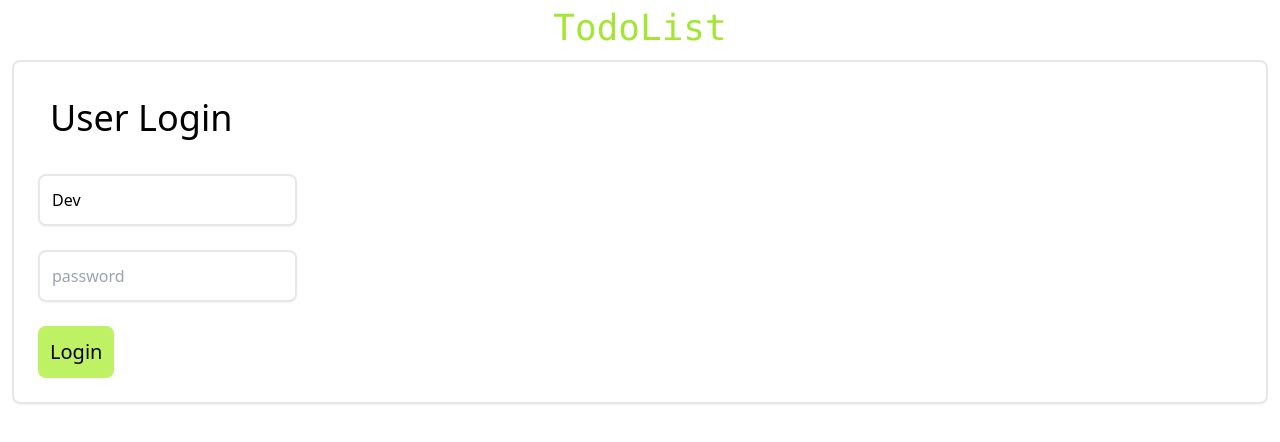
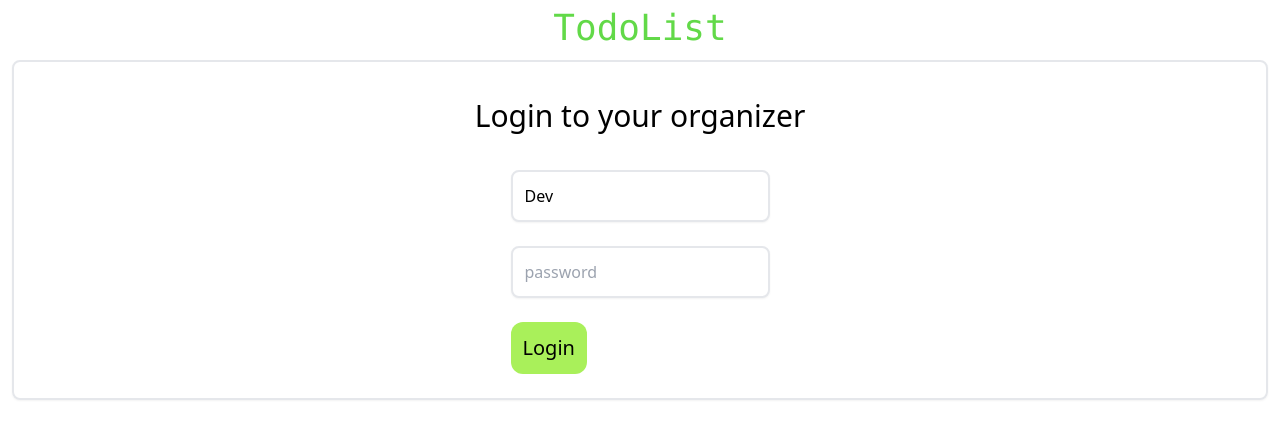
Before and after one commit to hntddt123/TodoOrganizer, a React app: page / in a window 1280 px wide. Shown: the top 442 px of the page. Built offline with nearby package versions, Linux system fonts and the light colour scheme.

Commit message:
Added tailwind and code cleanup

```diff
--- a/src/app/components/App.jsx
+++ b/src/app/components/App.jsx
@@ -3,7 +3,7 @@ import { useSelector } from 'react-redux';
 import { BrowserRouter, Routes, Route, Navigate } from 'react-router-dom';
 
 import Dashboard from './Dashboard';
-import Navigation from './Navigation';
+import Header from './Header';
 import TaskDetail from './TaskDetail';
 import LoginPage from './LoginPage';
 
@@ -24,7 +24,7 @@ function App() {
 
   return (
     <BrowserRouter>
-      <Navigation />
+      <Header />
       <Routes>
         <Route
           path='/'
--- a/src/app/components/Navigation.jsx
+++ b/src/app/components/Header.jsx
@@ -2,9 +2,9 @@ import React from 'react';
 import { useSelector } from 'react-redux';
 import { Link } from 'react-router-dom';
 
-function Navigation() {
+function Header() {
   return (
-    <div className='font-mono text-4xl text-lime-400 text-center m-2'>
+    <div className='font-mono text-4xl text-primary hover:text-lime-500 text-center m-2'>
       <Link to='/'>
         <h1>
           TodoList
@@ -14,4 +14,4 @@ function Navigation() {
   );
 }
 
-export default Navigation;
+export default Header;
--- a/src/app/components/LoginPage.jsx
+++ b/src/app/components/LoginPage.jsx
@@ -27,9 +27,9 @@ function LoginPage() {
   }, [dispatch]);
 
   return (
-    <div className='card m-3 p-3 border-2'>
-      <h2 className='text-4xl m-3 p-3'>User Login</h2>
-      <form onSubmit={loginHandler}>
+    <div className='grid grid-cols-1 justify-items-center card m-3 p-3 border-2'>
+      <h2 className='text-center text-3xl m-3 p-3'>Login to your organizer</h2>
+      <form onSubmit={loginHandler} >
         <div>
           <input
             className='shadow-sm rounded-lg m-3 p-3 border-2'
@@ -49,12 +49,15 @@ function LoginPage() {
           />
         </div>
         <div>
-          {session.authenticated === NOT_AUTHENTICATED
-            ? <p>User or Password incorrect</p>
-            : null
-          }
+          <div>
+            {session.authenticated === NOT_AUTHENTICATED
+              ? <p className='text-center text-base text-red-500 animate-bounceOnce duration-300'>User or Password incorrect</p>
+              : null
+            }
+          </div>
           <button
-            className='text-xl bg-lime-300 hover:bg-lime-500 rounded-lg m-3 p-3'
+            className='text-xl bg-secondary hover:bg-lime-500 rounded-xl
+            transition-all duration-200 ease-in m-3 p-3'
             type='submit'
           >
             Login
--- a/src/app/redux/reducers/sessionReducer.js
+++ b/src/app/redux/reducers/sessionReducer.js
@@ -9,11 +9,7 @@ import {
   AUTHENTICATING
 } from '../actions/authActionType';
 
-const defaultAuthentication = {
-  authenticated: false
-};
-
-export const sessionReducer = createReducer(defaultAuthentication, (builder) => {
+export const sessionReducer = createReducer({}, (builder) => {
   builder
     .addCase(requestAuthenticateUser, (state, action) => {
       return {
--- a/src/server/authenticate.js
+++ b/src/server/auth/authenticate.js
@@ -1,6 +1,6 @@
 import { v4 as uuid } from 'uuid';
 import md5 from 'md5';
-import { connectDB } from './connectDB';
+import { connectDB } from '../connectDB';
 
 const authenticationTokens = [];
 
--- a/src/server/server.js
+++ b/src/server/server.js
@@ -6,7 +6,7 @@ import path from 'path';
 
 import { connectDB } from './connectDB';
 import './initializeDB';
-import { authenticationRoute } from './authenticate';
+import { authenticationRoute } from './auth/authenticate';
 
 let port = process.env.PORT || 9000;
 let app = express();
--- a/tailwind.config.js
+++ b/tailwind.config.js
@@ -3,7 +3,22 @@ module.exports = {
     './src/app/**/*.{js,jsx,ts,tsx}',
   ],
   theme: {
-    extend: {},
+    extend: {
+      colors: {
+        secondary: '#A9F05A',
+        primary: '#62D948'
+      },
+      keyframes: {
+        bounce: {
+          '0%': { transform: 'translateY(0)' },
+          '50%': { transform: 'translateY(-25%)' },
+          '100%': { transform: 'translateY(0)' }
+        }
+      },
+      animation: {
+        bounceOnce: 'bounce 1s'
+      }
+    }
   },
   plugins: [],
 }
```
Also changed, not shown: src/server/defaultState.js (+4 -3 lines).
